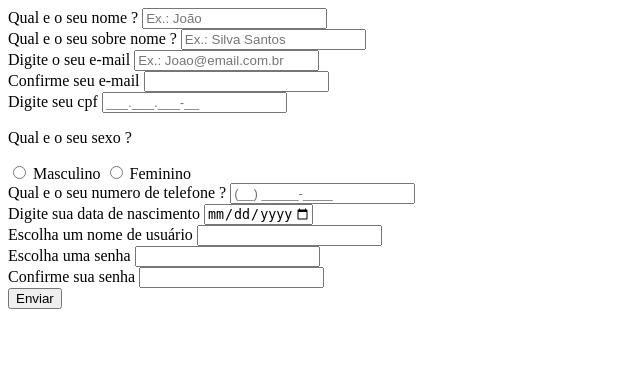
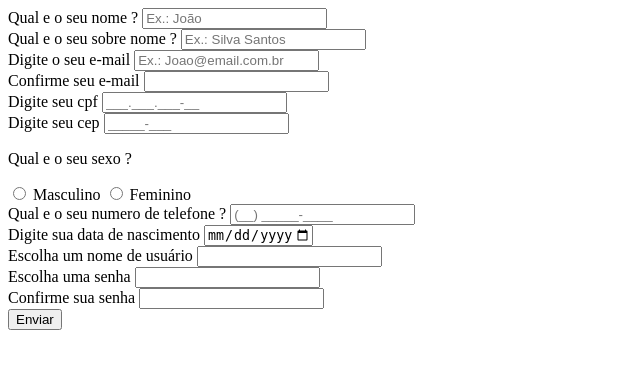
Before and after one commit to programming-island/carbono_project, a Django app: page /registrar/ in a window 1280 px wide. Shown: the top 369 px of the page, without its empty margins (0-640 px from the left). Run offline with Django 4.2, Linux system fonts and the light colour scheme.

Commit message:
acrescentando campo cep

```diff
--- a/website/templates/cadastros/registrar.html
+++ b/website/templates/cadastros/registrar.html
@@ -21,7 +21,7 @@
                 <input class="edtemail" value="{{request.POST.email}}" maxlength="200" name="email" id="email" placeholder="Ex.: Joao@email.com.br" type="text">
             </div>
             <div class="divconfirmaemail">
-                <label class="lblconfirmaemail" value="{{request.POST.confirmaemail}}" for="confirmaemail">Confirme seu e-mail</label>
+                <label class="lblconfirmaemail"  for="confirmaemail">Confirme seu e-mail</label>
                 <input class="edtconfirmaemail" value="{{request.POST.confirmaemail}}" maxlength="200" name="confirmaemail" id="confirmaemail" type="text">
             </div>
             <div class="divcpf">
@@ -46,6 +46,27 @@
                         }
                         if(valor.length > 11){
                             valor = valor.slice(0,11) + "-" + valor.slice(11);
+                        }
+                        this.value = valor;
+                    })
+                </script>
+            </div>
+            <div>
+                <label class="lblcep" for="cep">Digite seu cep</label>
+                <input class="edtcep" value="{{request.POST.cep}}" maxlength="9" name="cep" id="cep" type="text" placeholder="_____-___">
+                <script>
+                    //máscara de cep
+                    var cpf = document.getElementById("cep");
+
+                    cpf.addEventListener("input", function(){
+                        var valor = this.value;
+
+                        // Remove todos os caracteres não numéricos
+                        valor = valor.replace(/\D/g, "");
+
+                        //Aplica a máscara de cpf
+                        if(valor.length > 5){
+                            valor = valor.slice(0,5) + "-" + valor.slice(5);
                         }
                         this.value = valor;
                     })
--- a/website/views.py
+++ b/website/views.py
@@ -25,6 +25,8 @@ def registrar(request):
     senha = request.POST.get('senha')
     confirmasenha = request.POST.get('confirmasenha')
     data_nascimento = request.POST.get('nascimento')
+    cep = request.POST.get('cep')
+    sexo=request.POST.get('sexo')
     # Valida se o campo nome esta vazio
     if not nome:
         messages.error(request,"O campo nome deve ser preenchido")
@@ -162,7 +164,7 @@ def registrar(request):
                                                       first_name = nome,
                                                       last_name = sobrenome)
     user.save()
-
+    cep = cep.replace("-","")
     Cadusuarios =usuarios(
         nome=nome,
         sobrenome=sobrenome,
@@ -170,7 +172,9 @@ def registrar(request):
         usuario = usuario,
         cpf = cpf,
         telefone = telefone,
+        sexo=sexo,
         data_nascimento=data_nascimento,
+        cep = cep,
         iduser = user
     )
     Cadusuarios.save()
```
